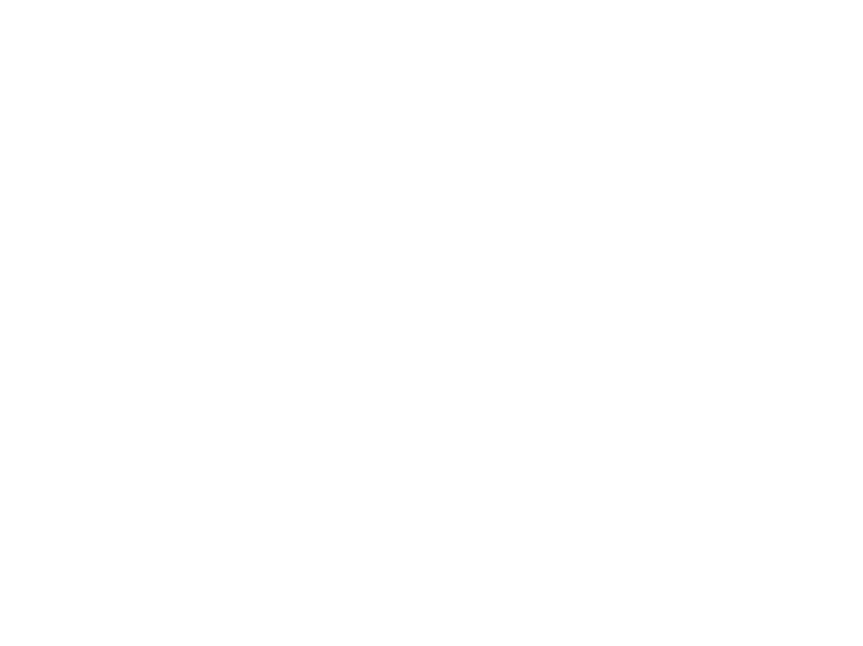
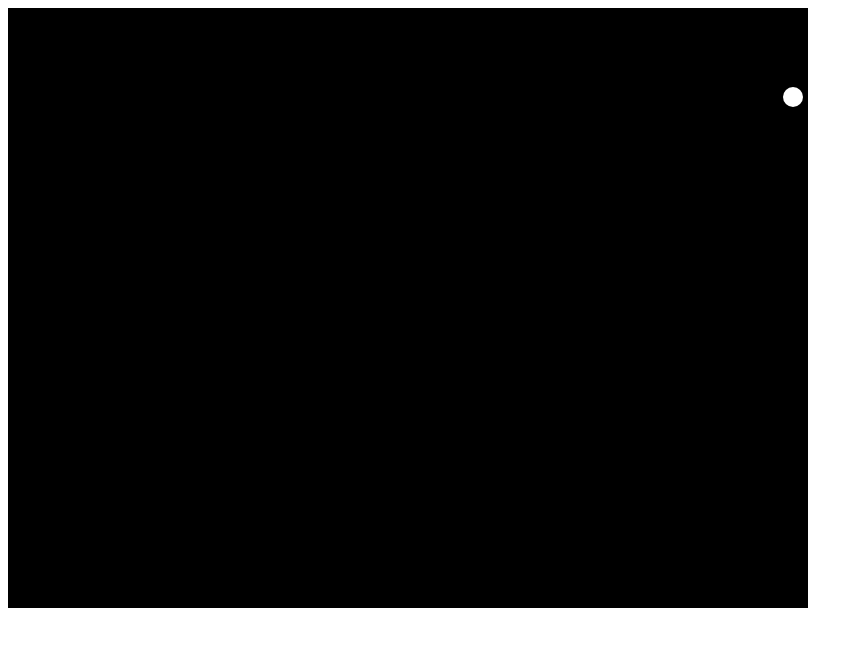
Before and after one commit to charlie2104/JavaScriptBlockBreaker, a plain HTML site: page index.html in a window 1280 px wide. Shown: the whole page, without its empty margins (0-863 px from the left). Drawn offline with Linux system fonts and the light colour scheme.

Commit message:
reused the ball code from pong and added comments

```diff
--- a/script.js
+++ b/script.js
@@ -0,0 +1,56 @@
+//initialising the game variables
+var canvas;
+var canvasContext;
+var framesPerSecond = 30;
+
+//variables needed for the ball
+var ballX = 75;
+var ballY = 75;
+var ballSpeedX = 5;
+var ballSpeedY = 7;
+
+    window.onload = function(){
+        setInterval(updateAll, 1000/framesPerSecond); //calls the update all function
+        canvas = document.getElementById('gameCanvas');
+        canvasContext = canvas.getContext('2d');
+    }
+
+    function updateAll(){  //draws and moves everything
+        moveAll();
+        drawAll();
+    }
+
+    function moveAll(){
+
+        ballX += ballSpeedX;   //makes the ball move in the x direction
+        ballY += ballSpeedY;  //makes the ball move in the y direction
+
+        if (ballY > canvas.height){
+            ballSpeedY *= -1; //inverts the balls y direction
+        }
+        if (ballY < 0) {
+            ballSpeedY *= -1; //inverts the balls y direction
+        }
+
+        if (ballX > canvas.width){
+            ballSpeedX *= -1; //inverts the balls x direction
+        }
+        if (ballX < 0) {
+            ballSpeedX *= -1; //inverts the balls x direction
+        }
+    }
+
+    function drawAll(){
+        colorRect(0,0,canvas.width,canvas.height, 'black');  //draw background
+        colorCircle(ballX,ballY, 10, 'white'); //draw ball
+    }
+    function colorRect(topLeftX, topLeftY, boxWidth, boxHeight, fillColor ){ //a function that makes a rectangle
+        canvasContext.fillStyle = fillColor;
+        canvasContext.fillRect(topLeftX,topLeftY,boxWidth,boxHeight);
+    }
+    function colorCircle(centreX, centreY, radius, fillColor){   //a function that makes a circle
+        canvasContext.fillStyle = fillColor;
+        canvasContext.beginPath();
+        canvasContext.arc(centreX,centreY, radius, 0, Math.PI*2, true);
+        canvasContext.fill();
+    }
```
Also changed, not shown: index.html (line endings or trailing spaces).
